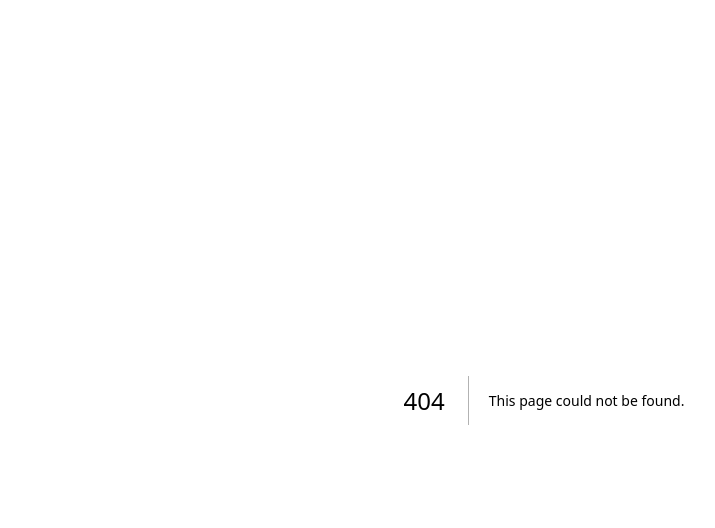
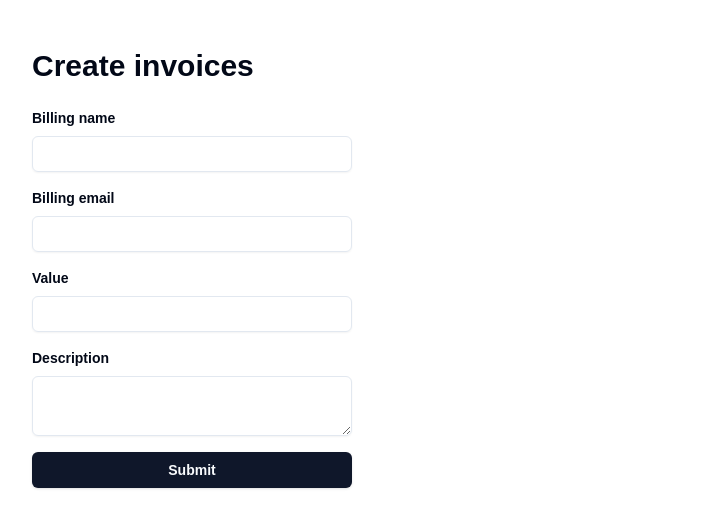
Before and after one commit to MohamedBenighil/my-invoice-app, a Next.js app: page /invoices/new in a window 1280 px wide. Before the commit this address had no page. Shown: the top 528 px of the page, without its empty margins (96-811 px from the left). Built offline with nearby package versions, Linux system fonts and the light colour scheme.

Commit message:
05. Adding new Invoices with Server Actions

```diff
--- /dev/null
+++ b/src/app/actions.ts
@@ -0,0 +1,19 @@
+// be careful about the function you export (if there is a sensetive data)
+"use server";
+import { db } from "@/db";
+import { Invoices } from "@/db/schema";
+import { redirect } from "next/navigation";
+
+export async function createAction(formdata: FormData) {
+  // get the data from the form
+  const value = Math.floor(parseFloat(String(formdata.get("value"))) * 100);
+  const description = formdata.get("description") as string;
+  // we don't used the status, because when we create invoice, it is "open" by default
+
+  //insert the data
+  const results = await db
+    .insert(Invoices)
+    .values({ value, description, status: "open" })
+    .returning({ id: Invoices.id });
+  redirect(`/invoices/${results[0].id}`);
+}
--- /dev/null
+++ b/src/app/invoices/new/page.tsx
@@ -0,0 +1,46 @@
+import { Textarea } from "@/components/ui/textarea";
+import { Input } from "@/components/ui/input";
+import { Label } from "@/components/ui/Label";
+import { Button } from "@/components/ui/button";
+import { createAction } from "@/app/actions";
+
+export default async function Home() {
+  return (
+    // use h-screen instead of h-full, because h-full is relative and works only with parent where the hight is defined
+    <main className="flex flex-col justify-left h-full  max-w-5xl mx-auto gap-6 my-12">
+      <div className="flex justify-between">
+        <h1 className="text-3xl font-bold">Create invoices</h1>
+      </div>
+
+      <form action={createAction} className="grid gap-4 max-w-xs">
+        <div>
+          <Label className="block font-semibold text-sm mb-2" htmlFor="name">
+            Billing name
+          </Label>
+          <Input type="text" name="name" id="name" />
+        </div>
+        <div>
+          <Label className="block font-semibold text-sm mb-2" htmlFor="email">
+            Billing email
+          </Label>
+          <Input type="email" name="email" id="email" />
+        </div>
+        <div>
+          <Label className="block font-semibold text-sm mb-2" htmlFor="value">
+            Value
+          </Label>
+          <Input type="text" name="value" id="value" />
+        </div>
+        <div>
+          <Label className="block font-semibold text-sm mb-2" htmlFor="value">
+            Description
+          </Label>
+          <Textarea name="description" id="description" />
+        </div>
+        <div>
+          <Button className="w-full font-semibold"> Submit </Button>
+        </div>
+      </form>
+    </main>
+  );
+}
```
